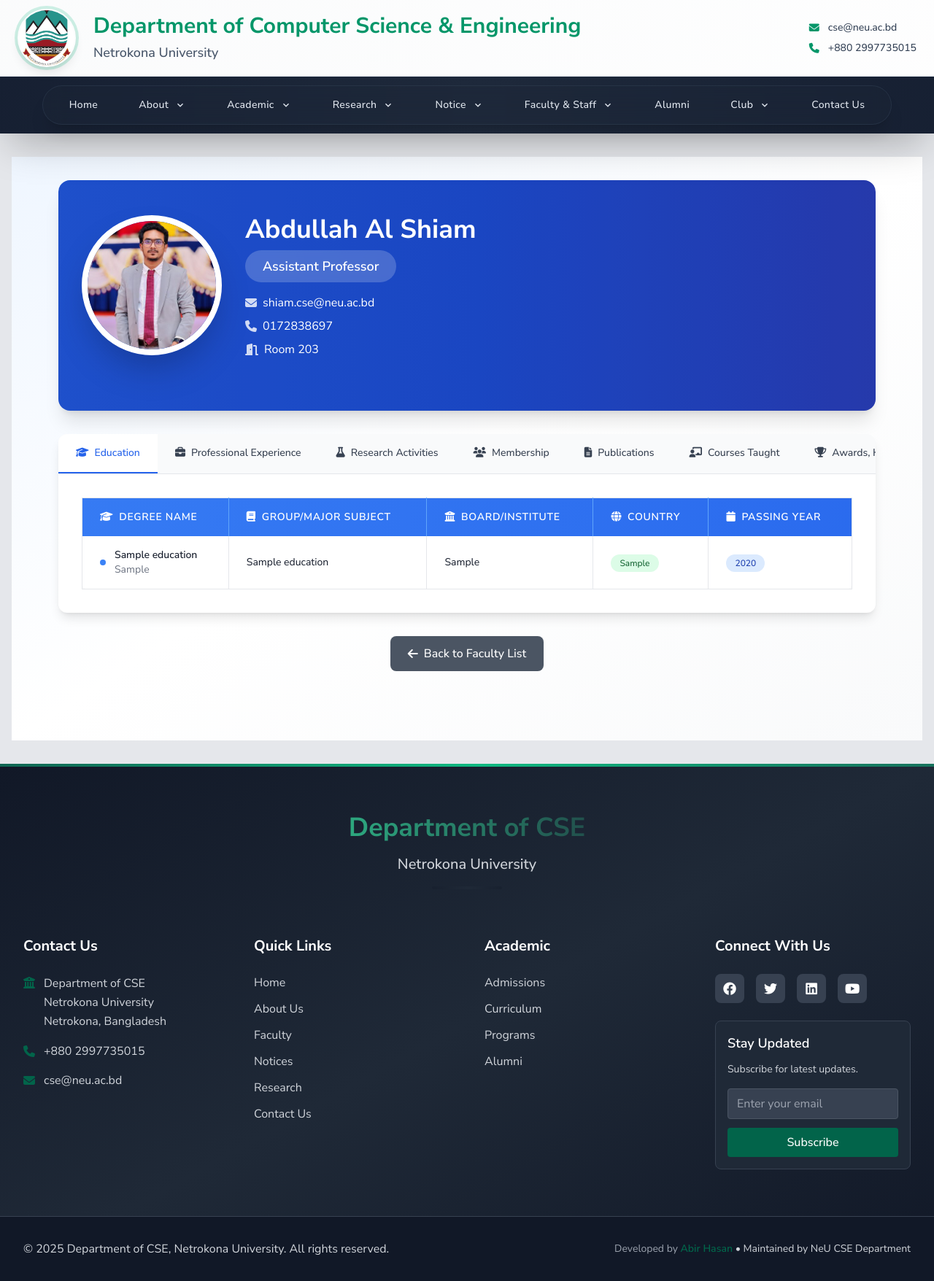
After one commit to abirneu/neu_cse, a Django app: page /faculty/1/ in a window 1280 px wide. The commit adds this page. Shown: the whole page at 73% size. Run offline with Django 5.2, Linux system fonts and the light colour scheme; data comes from the database, SQL or seed files in the repository; both versions use the stored data as it was after the commit; tables that the repository leaves empty hold one stand-in row (values such as "Sample post"); some libraries are stand-ins or nearby versions.

Commit message:
teacher profile details

```diff
--- a/cse_app/views.py
+++ b/cse_app/views.py
@@ -558,7 +558,7 @@ def staff_list(request):
 
 def faculty_detail(request, pk):
     faculty = get_object_or_404(FacultyMember, pk=pk)
-    return render(request, 'cse/faculty_detail.html', {'faculty': faculty})
+    return render(request, 'cse/faculty_and_staff/faculty_detail.html', {'faculty': faculty})
 
 def chairman_message(request):
     # Get current chairman
--- /dev/null
+++ b/templates/cse/faculty_and_staff/faculty_detail.html
@@ -0,0 +1,429 @@
+{% extends 'base.html' %}
+{% load static %}
+
+{% block title %}{{ faculty.name }} - Faculty Profile{% endblock %}
+
+{% block content %}
+<div class="min-h-screen bg-gradient-to-br from-blue-50 via-white to-gray-50 py-8">
+    <div class="container mx-auto px-4 max-w-6xl">
+        <!-- Header Section -->
+        <div class="bg-white rounded-2xl shadow-xl overflow-hidden mb-8">
+            <div class="bg-gradient-to-r from-blue-600 via-blue-700 to-indigo-800 px-8 py-12 text-white relative">
+                <div class="absolute inset-0 bg-black opacity-10"></div>
+                <div class="relative z-10">
+                    <div class="flex flex-col lg:flex-row items-center lg:items-start space-y-6 lg:space-y-0 lg:space-x-8">
+                        <!-- Profile Image -->
+                        <div class="flex-shrink-0">
+                            {% if faculty.image %}
+                                <img src="{{ faculty.image.url }}" alt="{{ faculty.name }}"
+                                     class="w-48 h-48 rounded-full object-cover border-8 border-white shadow-2xl">
+                            {% else %}
+                                <div class="w-48 h-48 bg-white bg-opacity-20 rounded-full flex items-center justify-center border-8 border-white shadow-2xl">
+                                    <svg xmlns="http://www.w3.org/2000/svg" class="h-24 w-24 text-white" fill="none" viewBox="0 0 24 24" stroke="currentColor">
+                                        <path stroke-linecap="round" stroke-linejoin="round" stroke-width="2" d="M16 7a4 4 0 11-8 0 4 4 0 018 0zM12 14a7 7 0 00-7 7h14a7 7 0 00-7-7z" />
+                                    </svg>
+                                </div>
+                            {% endif %}
+                        </div>
+
+                        <!-- Profile Info -->
+                        <div class="flex-1 text-center lg:text-left">
+                            <h1 class="text-4xl font-bold mb-2">{{ faculty.name }}</h1>
+                            <div class="mb-4">
+                                <span class="inline-block bg-white bg-opacity-20 backdrop-blur-sm text-white px-6 py-2 rounded-full text-lg font-semibold">
+                                    {{ faculty.get_designation_display }}
+                                </span>
+                            </div>
+
+                            <!-- Contact Info -->
+                            <div class="space-y-2 mb-6">
+                                {% if faculty.email %}
+                                <div class="flex items-center justify-center lg:justify-start space-x-2">
+                                    <i class="fas fa-envelope text-white opacity-80"></i>
+                                    <span class="text-white">{{ faculty.email }}</span>
+                                </div>
+                                {% endif %}
+                                {% if faculty.phone %}
+                                <div class="flex items-center justify-center lg:justify-start space-x-2">
+                                    <i class="fas fa-phone text-white opacity-80"></i>
+                                    <span class="text-white">{{ faculty.phone }}</span>
+                                </div>
+                                {% endif %}
+                                {% if faculty.room_no %}
+                                <div class="flex items-center justify-center lg:justify-start space-x-2">
+                                    <i class="fas fa-door-open text-white opacity-80"></i>
+                                    <span class="text-white">Room {{ faculty.room_no }}</span>
+                                </div>
+                                {% endif %}
+                            </div>
+
+                            <!-- Academic Links -->
+                            {% if faculty.research_gate_url or faculty.google_scholar_url or faculty.orcid_url or faculty.linkedin_url %}
+                            <div class="flex flex-wrap justify-center lg:justify-start gap-3">
+                                {% if faculty.research_gate_url %}
+                                <a href="{{ faculty.research_gate_url }}" target="_blank"
+                                   class="bg-white bg-opacity-20 backdrop-blur-sm hover:bg-opacity-30 text-white px-4 py-2 rounded-lg transition-all duration-200 flex items-center space-x-2">
+                                    <i class="fab fa-researchgate"></i>
+                                    <span>ResearchGate</span>
+                                </a>
+                                {% endif %}
+                                {% if faculty.google_scholar_url %}
+                                <a href="{{ faculty.google_scholar_url }}" target="_blank"
+                                   class="bg-white bg-opacity-20 backdrop-blur-sm hover:bg-opacity-30 text-white px-4 py-2 rounded-lg transition-all duration-200 flex items-center space-x-2">
+                                    <i class="fas fa-graduation-cap"></i>
+                                    <span>Google Scholar</span>
+                                </a>
+                                {% endif %}
+                                {% if faculty.orcid_url %}
+                                <a href="{{ faculty.orcid_url }}" target="_blank"
+                                   class="bg-white bg-opacity-20 backdrop-blur-sm hover:bg-opacity-30 text-white px-4 py-2 rounded-lg transition-all duration-200 flex items-center space-x-2">
+                                    <i class="fab fa-orcid"></i>
+                                    <span>ORCID</span>
+                                </a>
+                                {% endif %}
+                                {% if faculty.linkedin_url %}
+                                <a href="{{ faculty.linkedin_url }}" target="_blank"
+                                   class="bg-white bg-opacity-20 backdrop-blur-sm hover:bg-opacity-30 text-white px-4 py-2 rounded-lg transition-all duration-200 flex items-center space-x-2">
+                                    <i class="fab fa-linkedin"></i>
+                                    <span>LinkedIn</span>
+                                </a>
+                                {% endif %}
+                            </div>
+                            {% endif %}
+                        </div>
+                    </div>
+                </div>
+            </div>
+        </div>
+
+        <!-- Research Interest Section -->
+        {% if faculty.research_interest %}
+        <div class="bg-white rounded-xl shadow-lg p-8 mb-8">
+            <h2 class="text-2xl font-bold text-gray-800 mb-4 flex items-center">
+                <i class="fas fa-lightbulb text-yellow-500 mr-3"></i>
+                Research Interest
+            </h2>
+            <div class="text-gray-700 leading-relaxed text-lg">
+                {{ faculty.research_interest }}
+            </div>
+        </div>
+        {% endif %}
+
+        <!-- Tabbed Content Section -->
+        <div class="bg-white rounded-xl shadow-lg overflow-hidden">
+            <!-- Tab Navigation -->
+            <div class="border-b border-gray-200 bg-gray-50">
+                <nav class="flex overflow-x-auto scrollbar-hide">
+                    <button class="tab-button active px-6 py-4 text-sm font-medium text-gray-700 border-b-2 border-transparent hover:text-blue-600 hover:border-blue-600 transition-all duration-200 whitespace-nowrap"
+                            onclick="showTab('education')">
+                        <i class="fas fa-graduation-cap mr-2"></i>Education
+                    </button>
+                    <button class="tab-button px-6 py-4 text-sm font-medium text-gray-700 border-b-2 border-transparent hover:text-blue-600 hover:border-blue-600 transition-all duration-200 whitespace-nowrap"
+                            onclick="showTab('experience')">
+                        <i class="fas fa-briefcase mr-2"></i>Professional Experience
+                    </button>
+                    <button class="tab-button px-6 py-4 text-sm font-medium text-gray-700 border-b-2 border-transparent hover:text-blue-600 hover:border-blue-600 transition-all duration-200 whitespace-nowrap"
+                            onclick="showTab('research')">
+                        <i class="fas fa-flask mr-2"></i>Research Activities
+                    </button>
+                    <button class="tab-button px-6 py-4 text-sm font-medium text-gray-700 border-b-2 border-transparent hover:text-blue-600 hover:border-blue-600 transition-all duration-200 whitespace-nowrap"
+                            onclick="showTab('membership')">
+                        <i class="fas fa-users mr-2"></i>Membership
+                    </button>
+                    <button class="tab-button px-6 py-4 text-sm font-medium text-gray-700 border-b-2 border-transparent hover:text-blue-600 hover:border-blue-600 transition-all duration-200 whitespace-nowrap"
+                            onclick="showTab('publications')">
+                        <i class="fas fa-file-alt mr-2"></i>Publications
+                    </button>
+                    <button class="tab-button px-6 py-4 text-sm font-medium text-gray-700 border-b-2 border-transparent hover:text-blue-600 hover:border-blue-600 transition-all duration-200 whitespace-nowrap"
+                            onclick="showTab('courses')">
+                        <i class="fas fa-chalkboard-teacher mr-2"></i>Courses Taught
+                    </button>
+                    <button class="tab-button px-6 py-4 text-sm font-medium text-gray-700 border-b-2 border-transparent hover:text-blue-600 hover:border-blue-600 transition-all duration-200 whitespace-nowrap"
+                            onclick="showTab('awards')">
+                        <i class="fas fa-trophy mr-2"></i>Awards, Honors
+                    </button>
+                    <button class="tab-button px-6 py-4 text-sm font-medium text-gray-700 border-b-2 border-transparent hover:text-blue-600 hover:border-blue-600 transition-all duration-200 whitespace-nowrap"
+                            onclick="showTab('others')">
+                        <i class="fas fa-plus-circle mr-2"></i>Others
+                    </button>
+                </nav>
+            </div>
+
+            <!-- Tab Content -->
+            <div class="p-8">
+                <!-- Education Tab -->
+                <div id="education" class="tab-content">
+                    {% if faculty.educations.all %}
+                        <div class="overflow-x-auto">
+                            <table class="min-w-full bg-white border border-gray-200 rounded-lg shadow-sm">
+                                <thead class="bg-gradient-to-r from-blue-500 to-blue-600 text-white">
+                                    <tr>
+                                        <th class="px-6 py-4 text-left text-sm font-semibold uppercase tracking-wider border-r border-blue-400">
+                                            <i class="fas fa-graduation-cap mr-2"></i>Degree Name
+                                        </th>
+                                        <th class="px-6 py-4 text-left text-sm font-semibold uppercase tracking-wider border-r border-blue-400">
+                                            <i class="fas fa-book mr-2"></i>Group/Major Subject
+                                        </th>
+                                        <th class="px-6 py-4 text-left text-sm font-semibold uppercase tracking-wider border-r border-blue-400">
+                                            <i class="fas fa-university mr-2"></i>Board/Institute
+                                        </th>
+                                        <th class="px-6 py-4 text-left text-sm font-semibold uppercase tracking-wider border-r border-blue-400">
+                                            <i class="fas fa-globe mr-2"></i>Country
+                                        </th>
+                                        <th class="px-6 py-4 text-left text-sm font-semibold uppercase tracking-wider">
+                                            <i class="fas fa-calendar mr-2"></i>Passing Year
+                                        </th>
+                                    </tr>
+                                </thead>
+                                <tbody class="divide-y divide-gray-200">
+                                    {% for education in faculty.educations.all %}
+                                    <tr class="hover:bg-gray-50 transition-colors duration-200">
+                                        <td class="px-6 py-4 whitespace-nowrap border-r border-gray-200">
+                                            <div class="flex items-center">
+                                                <div class="w-2 h-2 bg-blue-500 rounded-full mr-3 flex-shrink-0"></div>
+                                                <div>
+                                                    <div class="text-sm font-medium text-gray-900">{{ education.degree_name }}</div>
+                                                    {% if education.grade_gpa %}
+                                                    <div class="text-sm text-gray-500">{{ education.grade_gpa }}</div>
+                                                    {% endif %}
+                                                </div>
+                                            </div>
+                                        </td>
+                                        <td class="px-6 py-4 whitespace-nowrap border-r border-gray-200">
+                                            <div class="text-sm text-gray-900">{{ education.major_subject }}</div>
+                                        </td>
+                                        <td class="px-6 py-4 border-r border-gray-200">
+                                            <div class="text-sm text-gray-900">{{ education.board_institute }}</div>
+                                        </td>
+                                        <td class="px-6 py-4 whitespace-nowrap border-r border-gray-200">
+                                            <span class="inline-flex items-center px-3 py-1 rounded-full text-xs font-medium bg-green-100 text-green-800">
+                                                {{ education.country }}
+                                            </span>
+                                        </td>
+                                        <td class="px-6 py-4 whitespace-nowrap">
+                                            <span class="inline-flex items-center px-3 py-1 rounded-full text-xs font-medium bg-blue-100 text-blue-800">
+                                                {{ education.passing_year }}
+                                            </span>
+                                        </td>
+                                    </tr>
+                                    {% endfor %}
+                                </tbody>
+                            </table>
+                        </div>
+
+                        <!-- Fallback: If rich text education exists, show it below the table -->
+                        {% if faculty.education %}
+                        <div class="mt-8 p-6 bg-gray-50 rounded-lg border border-gray-200">
+                            <h4 class="text-lg font-semibold text-gray-800 mb-4 flex items-center">
+                                <i class="fas fa-info-circle text-blue-500 mr-2"></i>
+                                Additional Education Information
+                            </h4>
+                            <div class="prose prose-lg max-w-none">
+                                {{ faculty.education|safe }}
+                            </div>
+                        </div>
+                        {% endif %}
+                    {% else %}
+                        <!-- Show rich text education if structured data doesn't exist -->
+                        {% if faculty.education %}
+                        <div class="max-w-none prose prose-lg">
+                            {{ faculty.education|safe }}
+                        </div>
+                        {% else %}
+                        <div class="text-center py-12 text-gray-500">
+                            <i class="fas fa-graduation-cap text-4xl mb-4"></i>
+                            <p class="text-lg">No education information available</p>
+                            <p class="text-sm mt-2">Please add education records in the admin panel</p>
+                        </div>
+                        {% endif %}
+                    {% endif %}
+                </div>
+
+                <!-- Professional Experience Tab -->
+                <div id="experience" class="tab-content hidden">
+                    <div class="max-w-none prose prose-lg">
+                        {% if faculty.professional_experience %}
+                            {{ faculty.professional_experience|safe }}
+                        {% else %}
+                            <div class="text-center py-12 text-gray-500">
+                                <i class="fas fa-briefcase text-4xl mb-4"></i>
+                                <p class="text-lg">No professional experience information available</p>
+                            </div>
+                        {% endif %}
+                    </div>
+                </div>
+
+                <!-- Research Activities Tab -->
+                <div id="research" class="tab-content hidden">
+                    <div class="max-w-none prose prose-lg">
+                        {% if faculty.research_activities %}
+                            {{ faculty.research_activities|safe }}
+                        {% else %}
+                            <div class="text-center py-12 text-gray-500">
+                                <i class="fas fa-flask text-4xl mb-4"></i>
+                                <p class="text-lg">No research activities information available</p>
+                            </div>
+                        {% endif %}
+                    </div>
+                </div>
+
+                <!-- Membership Tab -->
+                <div id="membership" class="tab-content hidden">
+                    <div class="max-w-none prose prose-lg">
+                        {% if faculty.membership %}
+                            {{ faculty.membership|safe }}
+                        {% else %}
+                            <div class="text-center py-12 text-gray-500">
+                                <i class="fas fa-users text-4xl mb-4"></i>
+                                <p class="text-lg">No membership information available</p>
+                            </div>
+                        {% endif %}
+                    </div>
+                </div>
+
+                <!-- Publications Tab -->
+                <div id="publications" class="tab-content hidden">
+                    <div class="max-w-none prose prose-lg">
+                        {% if faculty.publications %}
+                            {{ faculty.publications|safe }}
+                        {% else %}
+                            <div class="text-center py-12 text-gray-500">
+                                <i class="fas fa-file-alt text-4xl mb-4"></i>
+                                <p class="text-lg">No publications information available</p>
+                            </div>
+                        {% endif %}
+                    </div>
+                </div>
+
+                <!-- Courses Taught Tab -->
+                <div id="courses" class="tab-content hidden">
+                    <div class="max-w-none prose prose-lg">
+                        {% if faculty.courses_taught %}
+                            {{ faculty.courses_taught|safe }}
+                        {% else %}
+                            <div class="text-center py-12 text-gray-500">
+                                <i class="fas fa-chalkboard-teacher text-4xl mb-4"></i>
+                                <p class="text-lg">No courses taught information available</p>
+                            </div>
+                        {% endif %}
+                    </div>
+                </div>
+
+                <!-- Awards, Honors Tab -->
+                <div id="awards" class="tab-content hidden">
+                    <div class="max-w-none prose prose-lg">
+                        {% if faculty.awards_honors %}
+                            {{ faculty.awards_honors|safe }}
+                        {% else %}
+                            <div class="text-center py-12 text-gray-500">
+                                <i class="fas fa-trophy text-4xl mb-4"></i>
+                                <p class="text-lg">No awards or honors information available</p>
+                            </div>
+                        {% endif %}
+                    </div>
+                </div>
+
+                <!-- Others Tab -->
+                <div id="others" class="tab-content hidden">
+                    <div class="max-w-none prose prose-lg">
+                        {% if faculty.others %}
+                            {{ faculty.others|safe }}
+                        {% else %}
+                            <div class="text-center py-12 text-gray-500">
+                                <i class="fas fa-plus-circle text-4xl mb-4"></i>
+                                <p class="text-lg">No additional information available</p>
+                            </div>
+                        {% endif %}
+                    </div>
+                </div>
+            </div>
+        </div>
+
+        <!-- CV Download Section -->
+        {% if faculty.cv_file %}
+        <div class="bg-white rounded-xl shadow-lg p-8 mt-8">
+            <div class="text-center">
+                <h3 class="text-xl font-bold text-gray-800 mb-4">Download CV</h3>
+                <a href="{{ faculty.cv_file.url }}" target="_blank"
+                   class="inline-flex items-center px-6 py-3 bg-gradient-to-r from-green-500 to-green-600 text-white font-medium rounded-lg hover:from-green-600 hover:to-green-700 transition-all duration-200 shadow-md hover:shadow-lg transform hover:scale-105">
+                    <i class="fas fa-download mr-2"></i>
+                    Download CV
+                </a>
+            </div>
+        </div>
+        {% endif %}
+
+        <!-- Back Button -->
+        <div class="text-center mt-8">
+            <a href="{% url 'faculty_list' %}"
+               class="inline-flex items-center px-6 py-3 bg-gray-600 text-white font-medium rounded-lg hover:bg-gray-700 transition-all duration-200">
+                <i class="fas fa-arrow-left mr-2"></i>
+                Back to Faculty List
+            </a>
+        </div>
+    </div>
+</div>
+
+<style>
+.tab-button.active {
+    color: #2563eb;
+    border-bottom-color: #2563eb;
+    background-color: white;
+}
+
+.scrollbar-hide {
+    -ms-overflow-style: none;  /* Internet Explorer 10+ */
+    scrollbar-width: none;  /* Firefox */
+}
+.scrollbar-hide::-webkit-scrollbar {
+    display: none;  /* Safari and Chrome */
+}
+
+.prose h1, .prose h2, .prose h3, .prose h4, .prose h5, .prose h6 {
+    color: #1f2937;
+}
+
+.prose p {
+    margin-bottom: 1rem;
+    line-height: 1.75;
+}
+
+.prose ul, .prose ol {
+    margin: 1rem 0;
+}
+
+.prose li {
+    margin: 0.5rem 0;
+}
+</style>
+
+<script>
+function showTab(tabName) {
+    // Hide all tab contents
+    const tabContents = document.querySelectorAll('.tab-content');
+    tabContents.forEach(content => {
+        content.classList.add('hidden');
+    });
+
+    // Remove active class from all tab buttons
+    const tabButtons = document.querySelectorAll('.tab-button');
+    tabButtons.forEach(button => {
+        button.classList.remove('active');
+    });
+
+    // Show selected tab content
+    document.getElementById(tabName).classList.remove('hidden');
+
+    // Add active class to clicked button
+    event.target.classList.add('active');
+}
+
+// Initialize first tab as active on page load
+document.addEventListener('DOMContentLoaded', function() {
+    const firstTabButton = document.querySelector('.tab-button');
+    if (firstTabButton) {
+        firstTabButton.classList.add('active');
+    }
+});
+</script>
+{% endblock %}
```
Also changed, not shown: cse_app/admin.py (+59 -8 lines), cse_app/models.py (+59 -1 lines), templates/cse/faculty_and_staff/faculty_card.html (+17 -33 lines), cse_app/migrations/0021_alter_facultymember_options_and_more.py (added), cse_app/migrations/0022_education.py (added), db.sqlite3.
